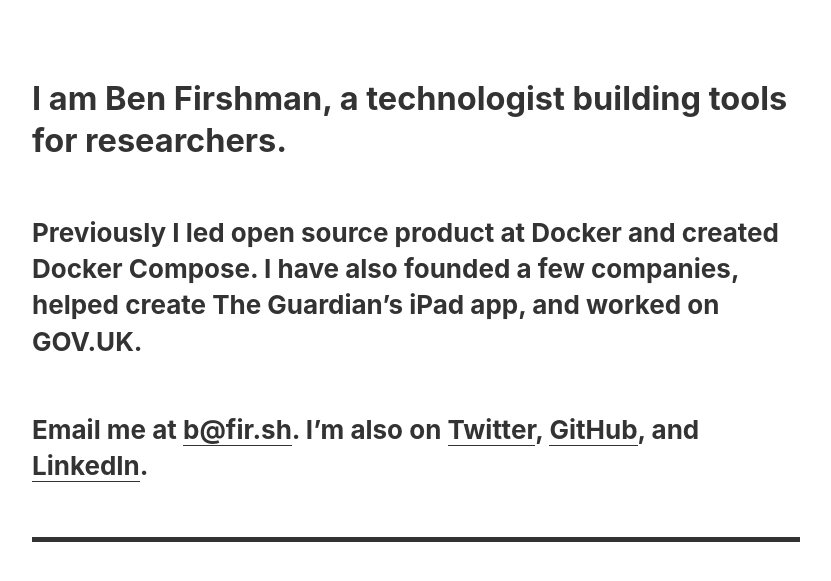
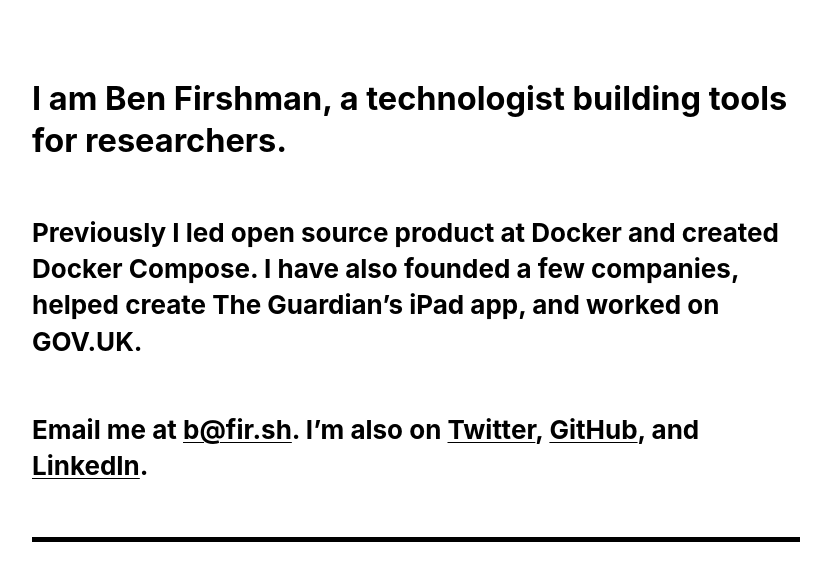
Before and after one commit to bfirsh/fir.sh, a Jekyll site: the page built from index.md, in a window 1280 px wide. Shown: the top 581 px of the page, without its empty margins (46-877 px from the left). Built offline with Jekyll 4.4.1, drawn with Linux system fonts in a browser that asks for light colours.

Commit message:
Black instead of grey

```diff
--- a/assets/sass/_layout.scss
+++ b/assets/sass/_layout.scss
@@ -1,6 +1,6 @@
 hr {
   height: 5px;
-  background: #333;
+  background: black;
   border: 0;
 }
 
--- a/assets/sass/_type.scss
+++ b/assets/sass/_type.scss
@@ -10,29 +10,29 @@ html {
 
 body {
   font-family: -apple-system, BlinkMacSystemFont, "Segoe UI", Roboto, Helvetica, Arial, sans-serif, "Apple Color Emoji", "Segoe UI Emoji", "Segoe UI Symbol";
-  color: #333;
+  color: black;
 }
 
 ::selection {
-  background: #333;
+  background: black;
   color: white
 }
 
 ::-moz-selection {
-  background: #333;
+  background: black;
   color: white
 }
 
 a,
 a:hover,
 a:active {
-  color: #333;
-  text-decoration: none;
-  border-bottom: 1px solid #333;
+  color: black;
+  text-decoration-thickness: 1px;
+  text-underline-offset: 3px;
 }
 
 a:active {
-  background: #333;
+  background: black;
   color: white
 }
 
```
